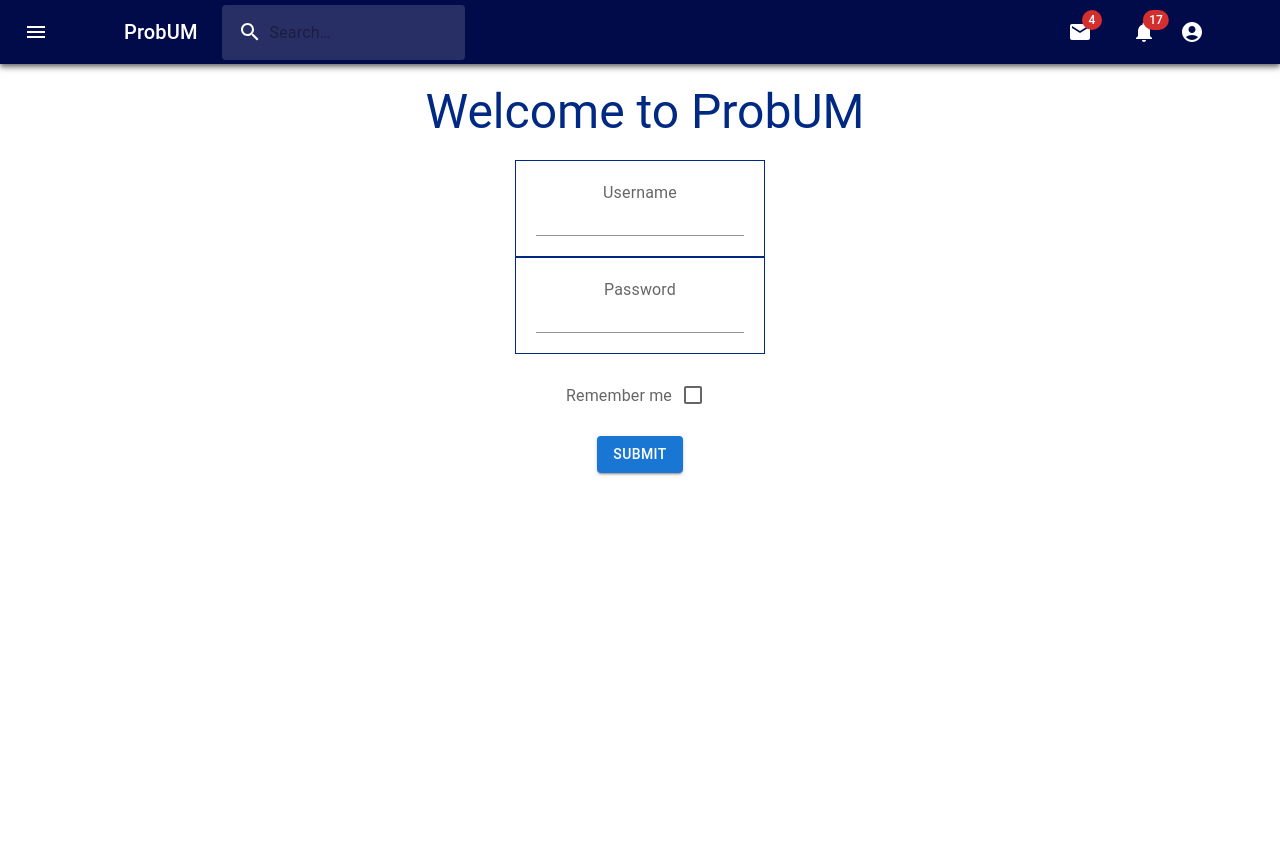
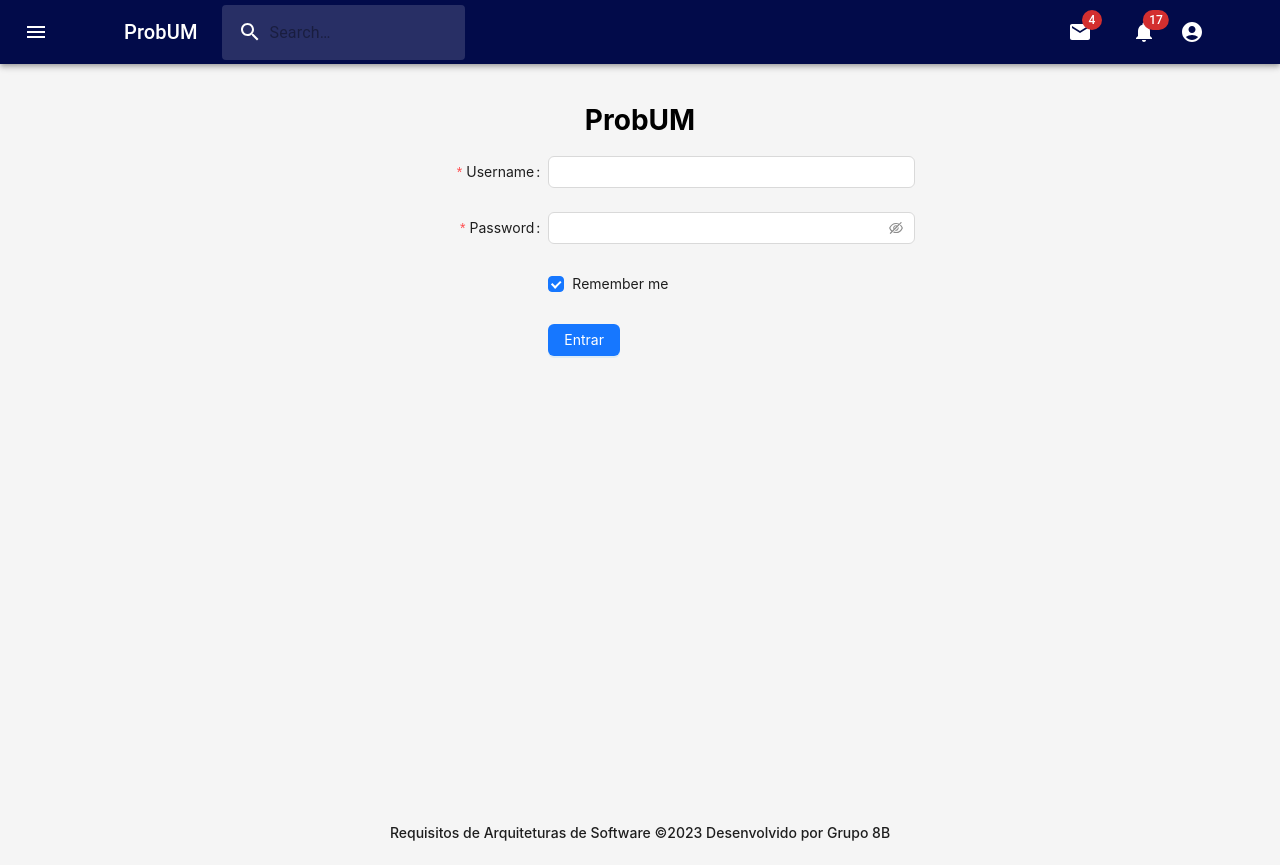
Before and after one commit to josefonte/ProjetoRAS-Grupo8B, a React (Create React App) app in the folder fe-professor/: page / in a window 1280 px wide. Before the commit the page ends 800 px from the top, so only its background shows below. Built offline with nearby package versions, Linux system fonts and the light colour scheme.

Commit message:
login, correcaoTotal e pop-up na questao

```diff
--- a/fe-professor/src/components/ChoicePage.js
+++ b/fe-professor/src/components/ChoicePage.js
@@ -157,16 +157,6 @@ const ChoicePage = (props) => {
       </Paper>
 
       <div className="button-container">
-        <Link to="/edit-exam" style={{ cursor: "pointer" }}>
-          <Button
-            variant="contained"
-            color="primary"
-            style={{ margin: "10px 0" }}
-          >
-            Editar Prova
-          </Button>
-        </Link>
-
         <Link to="/correct-exam" style={{ cursor: "pointer" }}>
           <Button
             variant="contained"
--- a/fe-professor/src/components/CorrectExam.js
+++ b/fe-professor/src/components/CorrectExam.js
@@ -1,4 +1,5 @@
 import React from 'react';
+import axios from 'axios';
 import { FormControl} from '@mui/material';
 import { Button, TextField, Typography, Switch } from '@material-ui/core';
 import Dialog from '@material-ui/core/Dialog';
@@ -8,24 +9,45 @@ import DialogContentText from '@material-ui/core/DialogContentText';
 import DialogTitle from '@material-ui/core/DialogTitle';
 
 import './css/CorrectExam.css'
-const CorrectExam = () => {
+const CorrectExam = (props) => {
 
   const [examNumber, setExamNumber] = React.useState('');
   const [correction, setCorrection] = React.useState('');
-  const [openDialog, setopenDialog] = React.useState(false);
+  const [openDialog, setOpenDialog] = React.useState(false);
+  const [examId, setExamId] = React.useState('');
+
+
+
+  const handleSubmitDialog = () => {
+    // Open the modal.
+    props.setOpenDialog(true);
+  };
 
   const handleSubmit = () => {
-    // Open the modal.
-    setopenDialog(true);
+    // Extract the exam ID from the input field
+    const examId = parseInt(examNumber);
+
+    // Send a PUT request to the API
+    axios.put(`http://localhost:8010/api/correcaoconsulta/correct/corrAUTOprovas/${examId}`)
+      .then(response => {
+        // Success callback
+        setOpenDialog(true);
+      })
+      .catch(error => {
+        // Error callback
+        console.error(error);
+      });
+      setOpenDialog(true);
+
   };
 
+
   const handleCloseDialog = () => {
-    setopenDialog(false);
+    setOpenDialog(false);
   };
 
   return (
     <div>
-
       <FormControl  class="form" style={{ flexDirection: 'column' , textAlign:'center', padding: '20px'}}>
         <Typography variant="h4" className='title'>
           Correção da Prova
@@ -38,8 +60,8 @@ const CorrectExam = () => {
           className='textField'
           margin="normal"
           variant="outlined"
+        />
 
-        />
         <div className="switch-container">
           <Typography className='title'> Correção Automática</Typography>
           <Switch
@@ -48,12 +70,12 @@ const CorrectExam = () => {
             onChange={(event) => setCorrection(event.target.checked)}
             className='textField'
           />
-          </div>
+        </div>
 
 
-          <Button variant="contained" color="primary" onClick={handleSubmit}>
-            Submeter
-          </Button>
+        <Button variant="contained" color="primary" onClick={handleSubmit} >
+          Submeter
+        </Button>
 
 
         <Dialog open={openDialog} onClose={handleCloseDialog} className='modal'>
--- a/fe-professor/src/components/Login.js
+++ b/fe-professor/src/components/Login.js
@@ -1,72 +1,112 @@
-import React, { useState } from 'react';
+import React from "react";
+
+import { Layout, theme, Row, Button, Checkbox, Form, Input } from "antd";
+import { Footer } from "antd/es/layout/layout";
 import { Link } from "react-router-dom";
-import { ThemeProvider, Container } from '@mui/material';
-import { Button, Input, Typography, Checkbox, FormControl, FormControlLabel, FormGroup, InputLabel } from '@mui/material';
-import { createTheme } from "@mui/material/styles";
-import './css/login.css';
 
+const { Content } = Layout;
 
-const theme = createTheme();
-async function loginUser(credentials) {
-  return fetch('http://localhost:8080/login', {
-    method: 'POST',
-    headers: {
-      'Content-Type': 'application/json'
-    },
-    body: JSON.stringify(credentials)
-  })
-    .then(data => data.json())
- }
+const onFinish = (values) => {
+  console.log("Success:", values);
+};
+const onFinishFailed = (errorInfo) => {
+  console.log("Failed:", errorInfo);
+};
 
+function AppLogin() {
+  const {
+    token: { colorBgContainer },
+  } = theme.useToken();
 
-export default function Login({ setToken }) {
-  const [username, setUserName] = useState();
-  const [password, setPassword] = useState();
+  return (
+    <Layout>
+      <Content
+        style={{
+          padding: "20px 20%",
+          minHeight: "calc(100vh - 64px)",
+        }}
+      >
+        <Row justify={"center"}>
+          <Link to={"/"}>
+            <h1 style={{ color: "black" }}>ProbUM</h1>
+          </Link>
+        </Row>
 
-  const handleSubmit = async e => {
-    e.preventDefault();
-    const token = await loginUser({
-      username,
-      password
-    });
-    setToken(token);
-  }
+        <Row justify={"center"}>
+          <Form
+            name="basic"
+            labelCol={{
+              span: 8,
+            }}
+            wrapperCol={{
+              span: 16,
+            }}
+            style={{
+              maxWidth: 700,
+              minWidth: 550,
+            }}
+            initialValues={{
+              remember: true,
+            }}
+            onFinish={onFinish}
+            onFinishFailed={onFinishFailed}
+            autoComplete="off"
+          >
+            <Form.Item
+              label="Username"
+              name="username"
+              rules={[
+                {
+                  required: true,
+                  message: "Please input your username!",
+                },
+              ]}
+            >
+              <Input />
+            </Form.Item>
 
+            <Form.Item
+              label="Password"
+              name="password"
+              rules={[
+                {
+                  required: true,
+                  message: "Please input your password!",
+                },
+              ]}
+            >
+              <Input.Password />
+            </Form.Item>
 
-  return(
-    <ThemeProvider theme={theme}>
-    <Container maxWidth="lg">
+            <Form.Item
+              name="remember"
+              valuePropName="checked"
+              wrapperCol={{
+                offset: 8,
+                span: 16,
+              }}
+            >
+              <Checkbox>Remember me</Checkbox>
+            </Form.Item>
 
-      <form onSubmit={handleSubmit} className='form'>
-      <Typography variant="h3" className='title'>Welcome to ProbUM</Typography>
-      <div className='box-container' >
-        <FormGroup id="username" className='box'>
-          <InputLabel for="username">Username</InputLabel>
-          <Input type="text" id="username" name="username" required />
-        </FormGroup>
+            <Form.Item
+              wrapperCol={{
+                offset: 8,
+                span: 16,
+              }}
+            >
+              <Button type="primary" htmlType="submit">
+                Entrar
+              </Button>
+            </Form.Item>
+          </Form>
+        </Row>
+      </Content>
+      <Footer style={{ textAlign: "center", fontWeight: "500" }}>
+        Requisitos de Arquiteturas de Software ©2023 Desenvolvido por Grupo 8B
+      </Footer>
+    </Layout>
+  );
+}
 
-
-        <FormGroup id="password" className='box'>
-          <InputLabel for="password">Password</InputLabel>
-          <Input type="password" id="password" name="password" required />
-        </FormGroup>
-        </div>
-
-
-          <FormGroup id="remember">
-            <div className='remember-me'>
-              <InputLabel for="remember">Remember me</InputLabel>
-              <Checkbox id="remember" value="true" name="remember" />
-            </div>
-          </FormGroup>
-
-        <Link to="/exam-list" style={{ cursor: 'pointer' }}>
-          <Button type="submit" variant="contained">
-            Submit
-          </Button>
-      </Link>
-      </form>
-    </Container>
-  </ThemeProvider>
-  )
-}
+export default AppLogin;
--- a/package.json
+++ b/package.json
@@ -3,6 +3,8 @@
     "@emotion/react": "^11.11.3",
     "@emotion/styled": "^11.11.0",
     "@mui/material": "^5.15.2",
+    "antd": "^5.12.7",
+    "axios": "^1.6.4",
     "pdfjs-dist": "^4.0.379"
   }
 }
```
Also changed, not shown: fe-professor/src/components/CreateQuestions.js (+47 -55 lines), fe-professor/src/components/log.js (deleted, +0 -54 lines), 1 other file (tests, documents, lock files or other folders).
